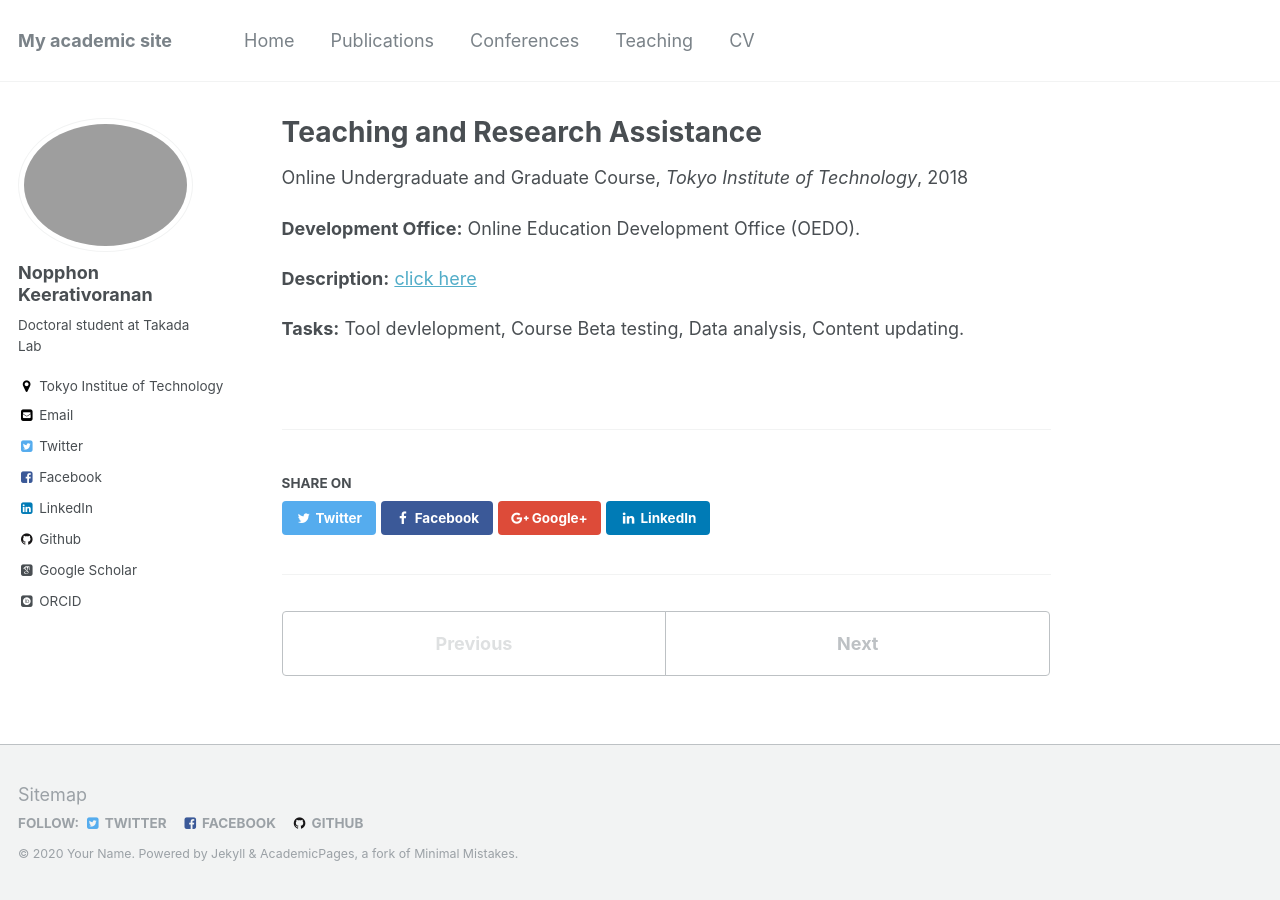
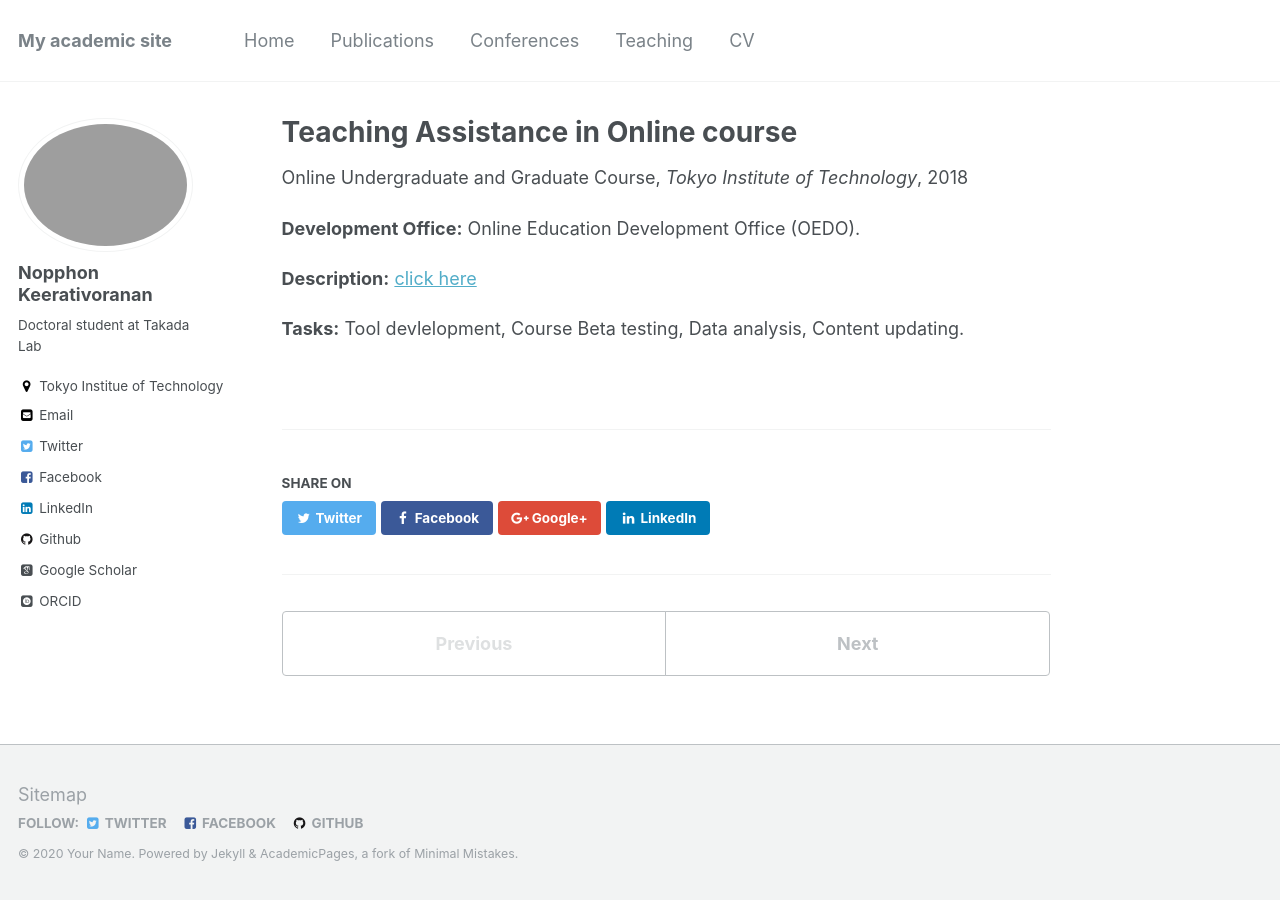
Before and after one commit to KeNopphon/KeNopphon.github.io, a Jekyll site: the page built from _teaching/teaching-4.md, in a window 1280 px wide. Built offline with Jekyll 4.4.1, drawn with Linux system fonts in a browser that asks for light colours; some web fonts are replaced.

Commit message:
Update teaching-4.md

```diff
--- a/_teaching/teaching-4.md
+++ b/_teaching/teaching-4.md
@@ -1,5 +1,5 @@
 ---
-title: "Teaching and Research Assistance"
+title: "Teaching Assistance in Online course"
 collection: teaching
 type: "Online Undergraduate and Graduate Course"
 permalink: /teaching/teaching-4
```
